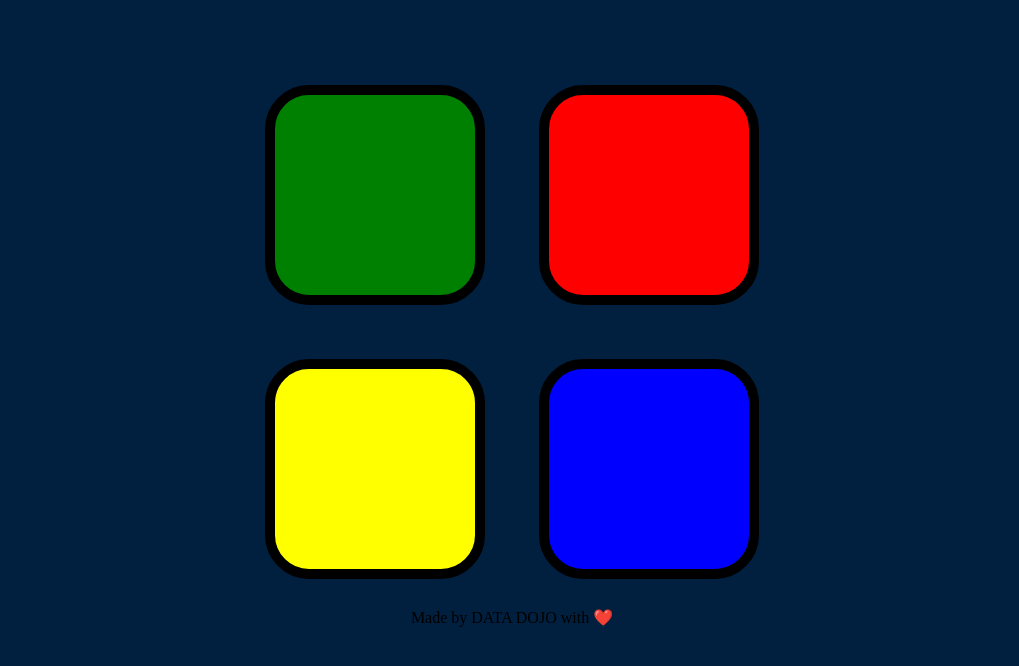
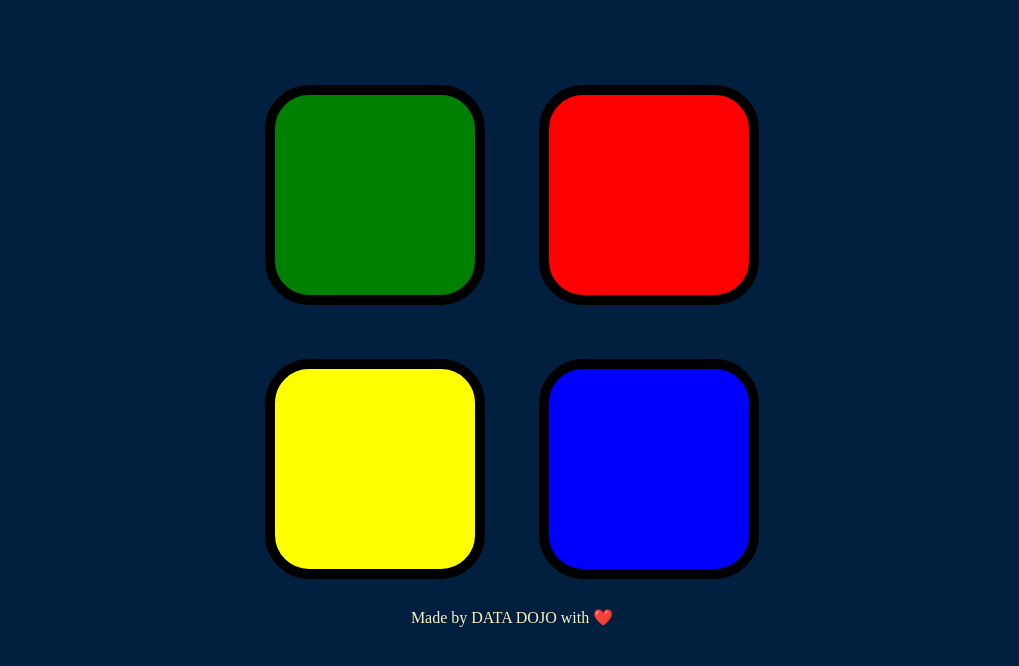
Before and after one commit to junaidhashim6/Simon-Game, a plain HTML site: page index.html in a window 1280 px wide. Shown: the part 114-780 px from the top of the page, without its empty margins (128-1147 px from the left). Drawn offline with nearby package versions, Linux system fonts and the light colour scheme.

Commit message:
Add footer color

```diff
--- a/styles.css
+++ b/styles.css
@@ -1,6 +1,9 @@
 body {
   text-align: center;
   background-color: #011f3f;
+}
+footer{
+  color: #fef2bf;
 }
 
 #level-title {
```
